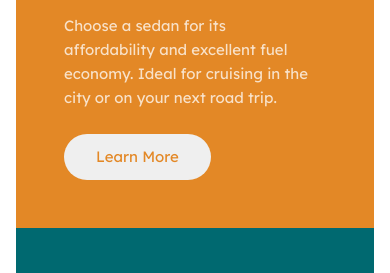
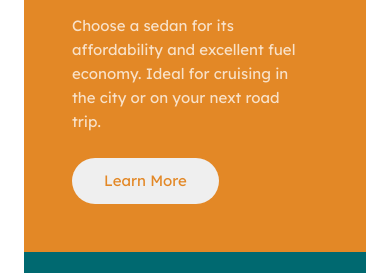
Before and after one commit to achrustowski/3-column-preview-card-component-main, a plain HTML site: page index.html in a window 390 px wide. Shown: the part 262-535 px from the top of the page. Drawn offline with Linux system fonts and the light colour scheme.

Commit message:
Add files via upload

```diff
--- a/style.css
+++ b/style.css
@@ -208,11 +208,19 @@ div > button > a {
     display: flex;
     align-items: center;
     justify-content: center;
+    padding-inline: 4rem;
+  }
+}
+
+/* Padding responsive */
+@media (min-width: 100em) {
+  main {
+    padding-inline: 20rem;
   }
 }
 @media (min-width: 90em) {
   main {
-    padding-inline: 14rem;
+    padding-inline: 17rem;
   }
 }
 @media (max-width: 90em) {
@@ -222,31 +230,32 @@ div > button > a {
 }
 @media (max-width: 80em) {
   main {
-    padding-inline: 6rem;
+    padding-inline: 12rem;
   }
 }
 @media (max-width: 70em) {
   main {
-    padding-inline: 4rem;
+    padding-inline: 8rem;
   }
 }
 @media (max-width: 60em) {
   main {
-    padding-inline: 2rem;
+    padding-inline: 4rem;
   }
 }
 @media (max-width: 50em) {
   main {
-    padding-inline: 1rem;
+    padding-inline: 2rem;
   }
 }
 
+/* Mobile view */
 @media (max-width: 40em) {
   main {
     display: flex;
     align-items: center;
     justify-content: center;
-    padding-inline: 1rem;
+    padding-inline: 1.5rem;
     padding-block: 5rem;
   }
 
```
Also changed, not shown: screenshots/my-code-desktop.png (added), screenshots/my-code-mobile.png (added), 2 other files.
